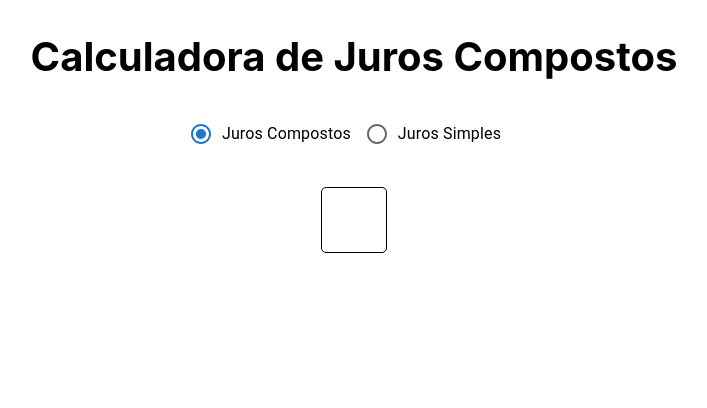
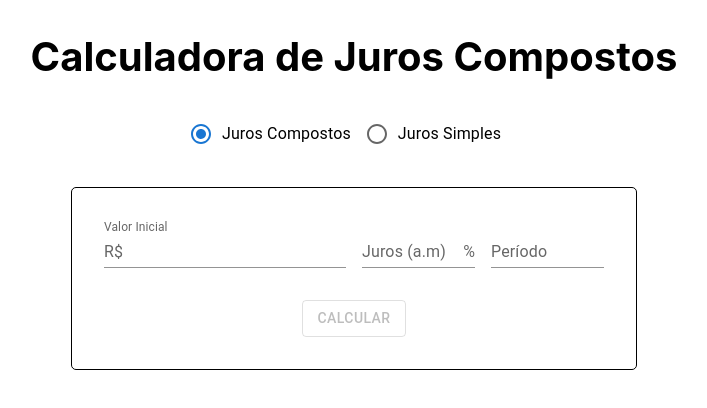
Before and after one commit to TaisaBraga/Calcule_juros_compostos, a React (Create React App) app: page / in a window 1280 px wide. Shown: the top 408 px of the page, without its empty margins (286-993 px from the left). Built offline with nearby package versions, Linux system fonts and the light colour scheme.

Commit message:
Disable Calcular button

```diff
--- a/package.json
+++ b/package.json
@@ -16,6 +16,7 @@
     "@types/react-dom": "^18.0.6",
     "react": "^18.2.0",
     "react-dom": "^18.2.0",
+    "react-hook-form": "^7.38.0",
     "react-intl-currency-input-dgt": "^0.2.0",
     "react-number-format": "^5.0.1",
     "react-router-dom": "^6.4.2",
--- a/src/components/pages/MonthlyCalculator.tsx
+++ b/src/components/pages/CompoundInterestCalculator.tsx
@@ -5,12 +5,7 @@ import InputLabel from "@mui/material/InputLabel";
 import Input from "@mui/material/Input";
 import InputAdornment from "@mui/material/InputAdornment";
 import Button from "@mui/material/Button";
-import {
-  Dialog,
-  DialogActions,
-  DialogContentText,
-  Grid,
-} from "@mui/material";
+import { Dialog, DialogActions, DialogContentText, Grid } from "@mui/material";
 
 interface StateValuesInformation {
   inicialCapital: string;
@@ -18,19 +13,18 @@ interface StateValuesInformation {
   time: number;
 }
 
-const MonthlyCalculator = () => {
+const  CompoundInterestCalculator = () => {
   const [values, setValues] = useState<StateValuesInformation>(
     {} as StateValuesInformation
   );
   const [displayText, setDisplayText] = useState<string>("");
-
   const [open, setOpen] = useState<boolean>(false);
 
   const maskCurrency = (e: any): void => {
     let v = e.target.value.replace(/\D/g, "");
     v = (Number(v) / 10 ** 2).toFixed(2) + "";
     v = v.replace(".", ",");
-    v = v.replace(/\d(?=(\d{3})+\,)/g, "$&.");
+    v = v.replace(/\d(?=(\d{3})+)/g, "$&.");
 
     setValues({ ...values, inicialCapital: v });
   };
@@ -38,7 +32,7 @@ const MonthlyCalculator = () => {
     let f = e.target.value.replace(/\D/g, "");
     f = (Number(f) / 10 ** 2).toFixed(2) + "";
     f = f.replace(".", ",");
-    f = f.replace(/\d(?=(\d{3})+\,)/g, "$&.");
+    f = f.replace(/\d(?=(\d{3})+)/g, "$&.");
 
     setValues({ ...values, fees: f });
   };
@@ -47,10 +41,10 @@ const MonthlyCalculator = () => {
   };
 
   const handleSubmit = (): void => {
-    let inicialCapital = Number(
+    let inicialCapital: number = Number(
       values.inicialCapital.replace(".", "").replace(",", ".")
     );
-    let fees = Number(values.fees.replace(".", "").replace(",", "."));
+    let fees: number = Number(values.fees.replace(".", "").replace(",", "."));
     let totalAmount: number = 0;
     totalAmount = inicialCapital * (1 + fees / 100) ** values.time;
     const result: string = totalAmount.toLocaleString("pt-BR", {
@@ -62,12 +56,10 @@ const MonthlyCalculator = () => {
   };
 
   return (
-    <Box
-      sx={{width: 500}}
-    >
-      <Grid container spacing={2} >
+    <Box sx={{ width: 500 }}>
+      <Grid container spacing={2}>
         <Grid item xs={12} sm={12} md={6} lg={6} xl={6}>
-          <FormControl fullWidth variant="standard" >
+          <FormControl fullWidth variant="standard">
             <InputLabel htmlFor="inicialCapital">Valor Inicial</InputLabel>
             <Input
               name="inicialCapital"
@@ -98,7 +90,7 @@ const MonthlyCalculator = () => {
             <Input
               id="standard-adornment-time"
               name="time"
-              value={values.time || undefined}
+              value={values.time || ""}
               placeholder="Digite o período em meses"
               type="number"
               onChange={(e) => {
@@ -112,6 +104,7 @@ const MonthlyCalculator = () => {
         variant="outlined"
         onClick={handleSubmit}
         sx={{ marginTop: "2rem" }}
+        disabled={!(values.fees && values.inicialCapital && values.time)}
       >
         Calcular
       </Button>
@@ -126,10 +119,7 @@ const MonthlyCalculator = () => {
               fontSize: "20px",
             }}
           >
-            <DialogContentText sx={{ lineHeight: "30px" }}>
-              O valor total é:{" "}
-            </DialogContentText>{" "}
-            {displayText}
+            O valor total é: {displayText}
           </DialogContentText>
           <DialogActions>
             <Button onClick={handleClose}>X</Button>
@@ -140,4 +130,4 @@ const MonthlyCalculator = () => {
   );
 };
 
-export default MonthlyCalculator;
+export default  CompoundInterestCalculator;
--- a/src/components/pages/InterestOptions.tsx
+++ b/src/components/pages/InterestOptions.tsx
@@ -9,12 +9,12 @@ import { useNavigate } from "react-router-dom";
 
 const InterestOptions = () => {
   let navigate = useNavigate();
-  const [checked, setChecked] = useState<string>("compoundInterest");
+  const [checked, setChecked] = useState<string>("CompoundInterestCalculator");
 
   const handleChange = (event: any): void =>   {
-    if (event.target.value === "compoundInterest") {
+    if (event.target.value === "CompoundInterestCalculator") {
       setChecked(event.target.value);
-      navigate("./compoundInterest");
+      navigate("./");
     }else{
       setChecked(event.target.value);
       navigate("./SimpleInterestCalculator");
@@ -29,8 +29,8 @@ const InterestOptions = () => {
           sx={{ display: "flex", flexDirection: "row" }}
         >
           <FormControlLabel
-            checked={checked === "compoundInterest"}
-            value="compoundInterest"
+            checked={checked === "CompoundInterestCalculator"}
+            value="CompoundInterestCalculator"
             control={<Radio />}
             label="Juros Compostos"
             onChange={handleChange}
--- a/src/components/pages/SimpleInterestCalculator.tsx
+++ b/src/components/pages/SimpleInterestCalculator.tsx
@@ -25,7 +25,7 @@ const SimpleInterestCalculator = () => {
     let v = e.target.value.replace(/\D/g, "");
     v = (Number(v) / 10 ** 2).toFixed(2) + "";
     v = v.replace(".", ",");
-    v = v.replace(/\d(?=(\d{3})+\,)/g, "$&.");
+    v = v.replace(/\d(?=(\d{3})+)/g, "$&.");
 
     setValues({ ...values, inicialCapital: v });
   };
@@ -33,7 +33,7 @@ const SimpleInterestCalculator = () => {
     let f = e.target.value.replace(/\D/g, "");
     f = (Number(f) / 10 ** 2).toFixed(2) + "";
     f = f.replace(".", ",");
-    f = f.replace(/\d(?=(\d{3})+\,)/g, "$&.");
+    f = f.replace(/\d(?=(\d{3})+)/g, "$&.");
 
     setValues({ ...values, fees: f });
   };
@@ -92,7 +92,7 @@ const SimpleInterestCalculator = () => {
             <Input
               id="standard-adornment-time"
               name="time"
-              value={values.time || undefined}
+              value={values.time || ""}
               placeholder="Digite o período em meses"
               type="number"
               onChange={(e) => {
@@ -106,6 +106,7 @@ const SimpleInterestCalculator = () => {
         variant="outlined"
         onClick={handleSubmit}
         sx={{ marginTop: "2rem" }}
+        disabled={!(values.fees && values.inicialCapital && values.time)}
       >
         Calcular
       </Button>
--- a/src/routes.js
+++ b/src/routes.js
@@ -1,13 +1,11 @@
 import { Route, Routes } from "react-router-dom";
-import Monthly from "./components/pages/MonthlyCalculator";
-//import Yearly from "./components/pages/YearlyCalculator";
+import CompoundInterestCalculator from "./components/pages/CompoundInterestCalculator";
 import SimpleInterestCalculator from "./components/pages/SimpleInterestCalculator"
 
 export default function GetRoutes() {
   return (
       <Routes>
-        <Route path="/compoundInterest" element={<Monthly />} />
-        {/* <Route path="/yearly" element={<Yearly />} /> */}
+        <Route path="/" element={<CompoundInterestCalculator />} />
         <Route path="/SimpleInterestCalculator" element={<SimpleInterestCalculator />} />
       </Routes>
   );
```
Also changed, not shown: 1 other file (tests, documents, lock files or other folders).
